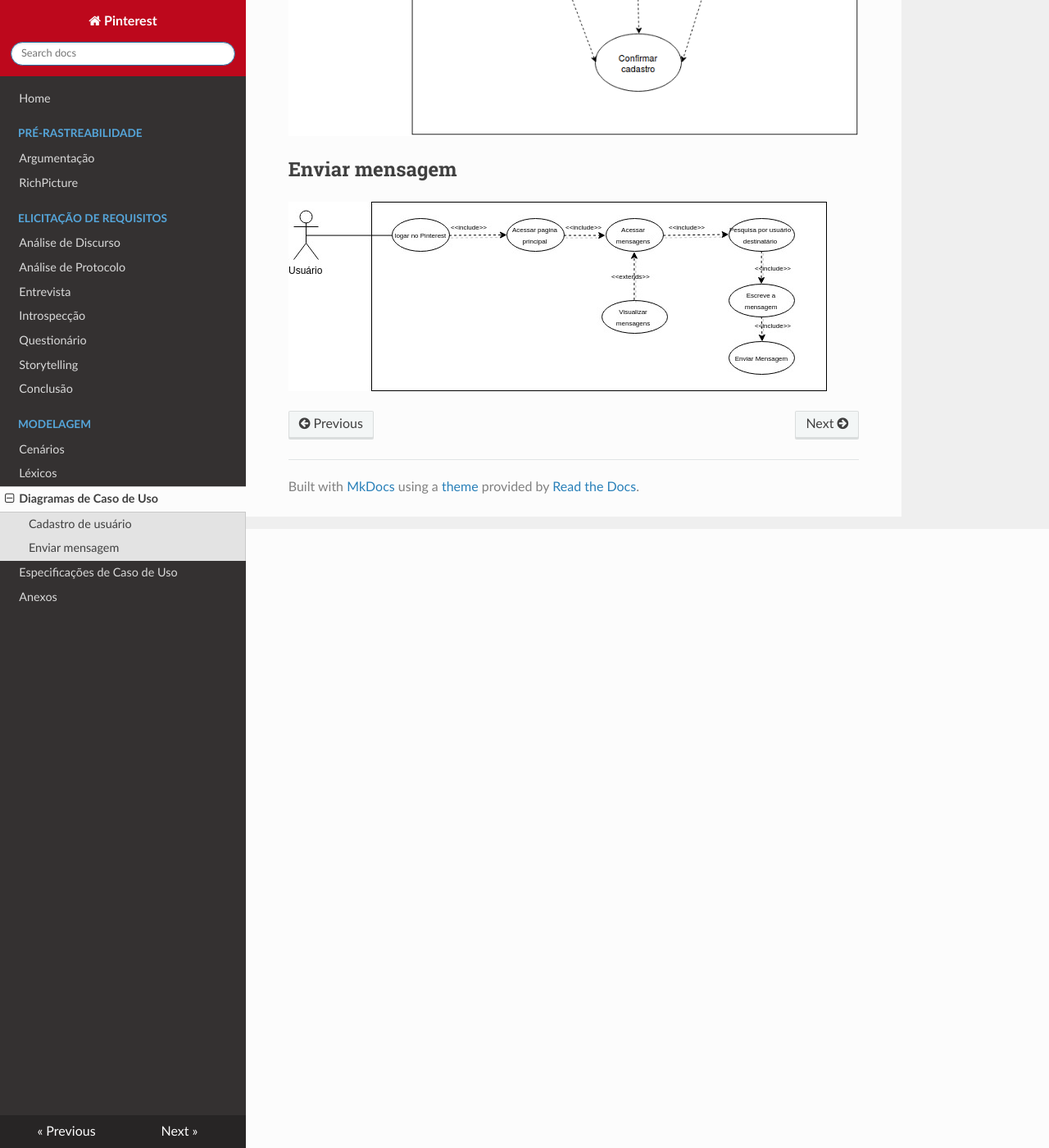
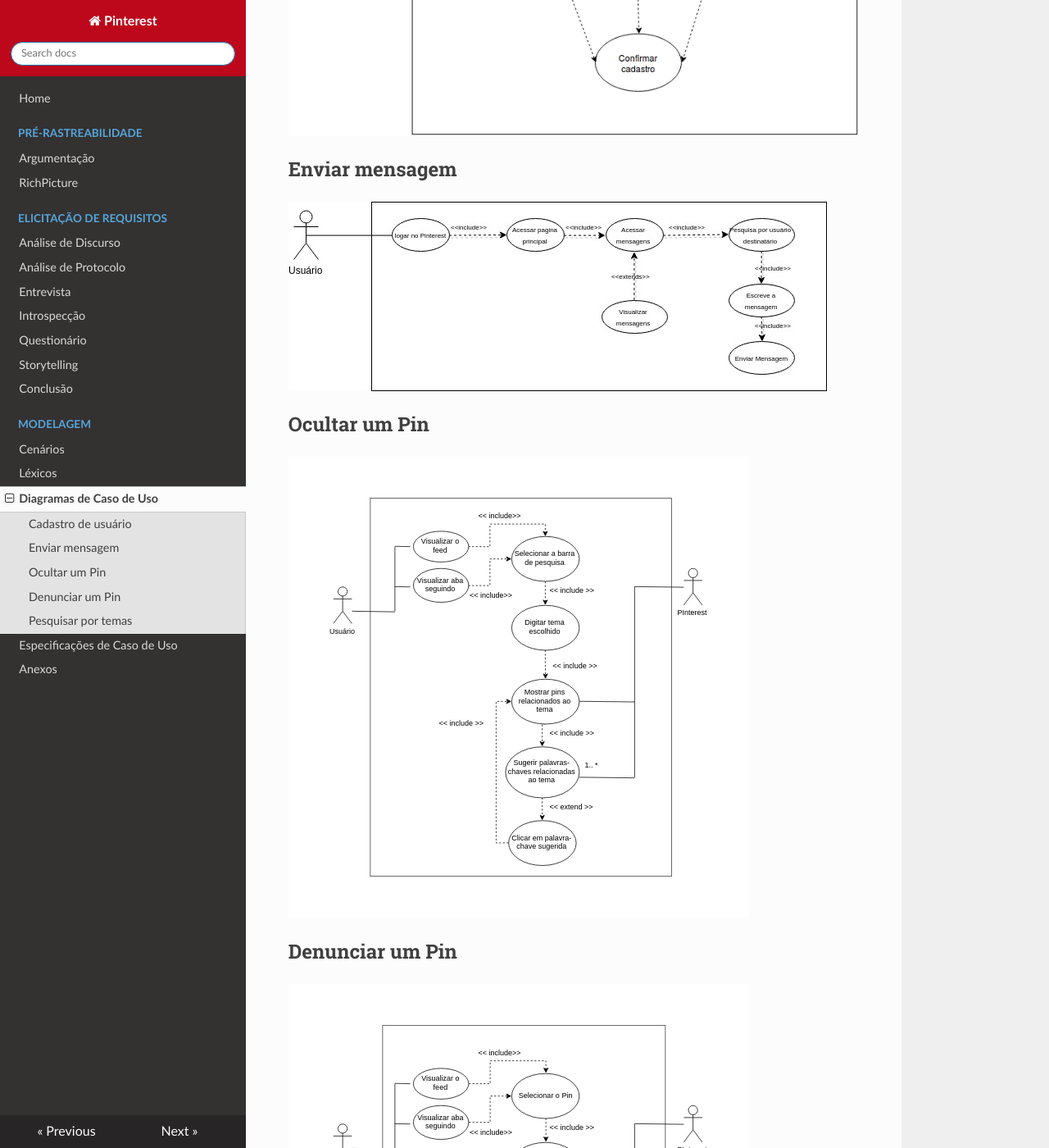
Before and after one commit to joberthrogers18/2018.2-Requisitos-Pinterest, an MkDocs documentation site: the page built from docs/diagramas_caso_uso.md, in a window 1280 px wide and 1400 px high, scrolled down 755 px. Shown: the whole window at 82% size. Built offline with MkDocs 1.6.1, drawn with Linux system fonts in a browser that asks for light colours; nearby versions of some CDN libraries; old or Windows-style settings are respelled for this version of MkDocs.

Commit message:
Included new image for use case

```diff
--- a/docs/diagramas_caso_uso.md
+++ b/docs/diagramas_caso_uso.md
@@ -8,3 +8,15 @@
 ## Enviar mensagem
 
 ![Enviar Mensagem](img/Caso_de_uso_enviar_mensagem.jpg)
+
+## Ocultar um Pin
+
+![Ocultar Pin](img/CasodeUso_PesquisarPorTema.png)
+
+## Denunciar um Pin
+
+![Denunciar Pin](img/CasodeUso_Denunciar.png)
+
+## Pesquisar por temas
+
+![Pesquisar por Tema](img/CasodeUso_PesquisarPorTema.png)
```
Also changed, not shown: docs/cenarios.md (+1 -1 lines), docs/img/CasoDeUso_Ocultar.png (added), docs/img/CasodeUso_Denunciar.png (added), docs/img/CasodeUso_PesquisarPorTema.png (added).
